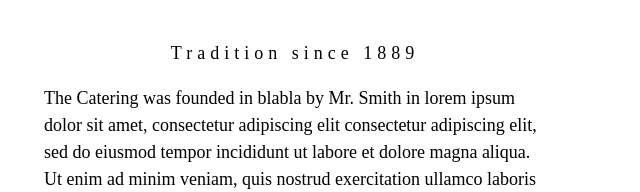
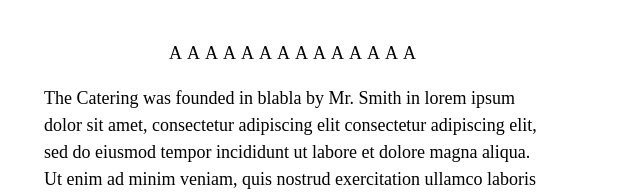
Before and after one commit to Ivan-ReisDev/CursoGithub, a plain HTML site: page index.html in a window 1280 px wide. Shown: the part 783-975 px from the top of the page, 620-1260 px from the left. Drawn offline with nearby package versions, Linux system fonts and the light colour scheme.

Commit message:
Alterei a data

```diff
--- a/index.html
+++ b/index.html
@@ -47,7 +47,7 @@ h1, h2, h3, h4, h5, h6 {
 
     <div class="w3-col m6 w3-padding-large">
       <h1 class="w3-center">About Catering</h1><br>
-      <h5 class="w3-center">Tradition since 1889</h5>
+      <h5 class="w3-center">AAAAAAAAAAAAAA</h5>
       <p class="w3-large">The Catering was founded in blabla by Mr. Smith in lorem ipsum dolor sit amet, consectetur adipiscing elit consectetur adipiscing elit, sed do eiusmod tempor incididunt ut labore et dolore magna aliqua. Ut enim ad minim veniam, quis nostrud exercitation ullamco laboris nisi ut aliquip ex ea commodo consequat. Duis aute iruredolor in reprehenderit in voluptate velit esse cillum dolore eu fugiat nulla pariatur.We only use <span class="w3-tag w3-light-grey">seasonal</span> ingredients.</p>
       <p class="w3-large w3-text-grey w3-hide-medium">Excepteur sint occaecat cupidatat non proident, sunt in culpa qui officia deserunt mollit anim id est laborum consectetur adipiscing elit, sed do eiusmod temporincididunt ut labore et dolore magna aliqua. Ut enim ad minim veniam, quis nostrud exercitation ullamco laboris nisi ut aliquip ex ea commodo consequat.</p>
     </div>
```
